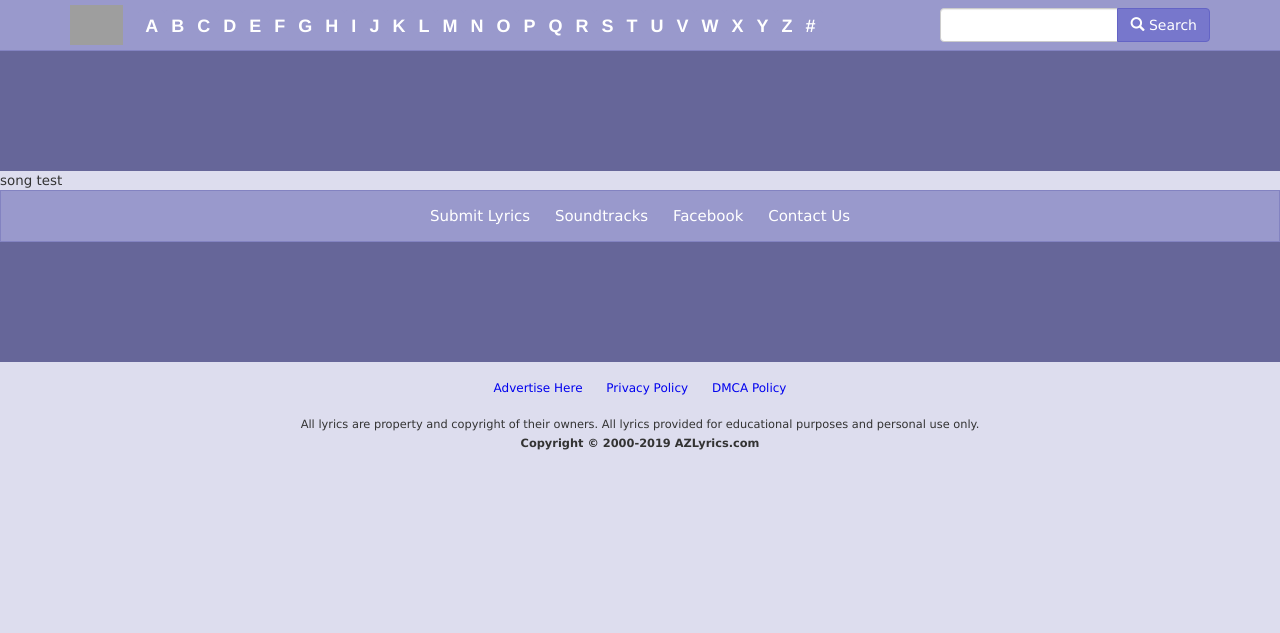
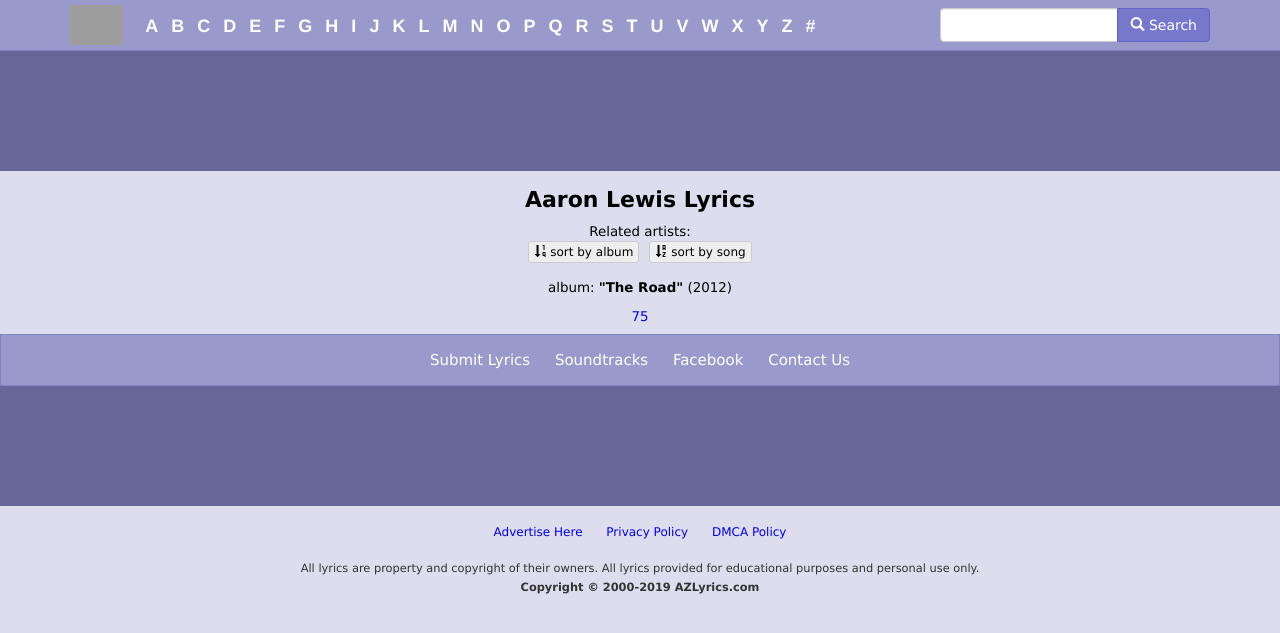
Before and after one commit to pranapramudita/Tubes-Webpro, a CodeIgniter app: page /tubes-webpro/index.php/song/song in a window 1280 px wide. Shown: the top 633 px of the page. Run offline with CodeIgniter, Linux system fonts and the light colour scheme; some libraries are stand-ins or nearby versions; grey boxes are pictures that could not be loaded.

Commit message:
page song added

```diff
--- a/application/views/page_song.php
+++ b/application/views/page_song.php
@@ -1,2 +1,52 @@
-song
-test
+<!-- main -->
+<div class="container main-page">
+    <div class="row">
+        <div class="col-md-3 text-center hidden-sm hidden-xs">
+            <div class="sky-ad"></div>
+        </div>
+
+        <!-- content -->
+        <div class="col-xs-12 col-md-6 text-center">
+
+            <form id="addsong" action="../add.php" method="post">
+            <input type="hidden" name="what" value="add_song">
+            <input type="hidden" name="artist" value="Aaron Lewis">
+            <input type="hidden" name="artist_id" value="2713">
+            </form>
+
+            <!-- <div class="div-share noprint">
+            <div class="fb-like" style="float:left;" data-href="//www.azlyrics.com/a/aaronlewis.html" data-layout="button_count" data-action="like" data-show-faces="false" data-share="false"></div>
+            </div> -->
+
+            <h1><strong>Aaron Lewis Lyrics</strong></h1>
+
+            <!-- <div class="ringtone">
+            <span id="cf_text_top"></span>
+            </div> -->
+
+            Related artists:<br>
+            <!-- <a href="../s/staind.html">Staind</a>
+            <br><br> -->
+
+            <!-- start of song list -->
+            <a href="#" class="btn btn-xs btn-default sorting" onclick="return showAlbum();"><span class="glyphicon glyphicon-sort-by-order"></span> sort by album</a><a href="#" class="btn btn-xs btn-default sorting" onclick="return showSong();"><span class="glyphicon glyphicon-sort-by-alphabet"></span> sort by song</a><br>
+
+            <!-- Perulangan list album -->
+            <div id="23325" class="album">album: <b>"The Road"</b> (2012)</div>
+            <!-- Perulangan list lagu -->
+            <a href="../lyrics/aaronlewis/75.html" target="_blank">75</a><br>
+            <!-- end -->
+            </div>
+            <!-- end of song list -->
+
+            <!-- <div class="ringtone">
+            <span id="cf_text_bottom"></span>
+            </div> -->
+
+        </div> <!-- content -->
+
+    <!-- <div class="col-md-3 text-center hidden-sm hidden-xs">
+    <div class="sky-ad"></div>
+    </div> -->
+    </div>
+</div>  <!-- container main-page -->
```
